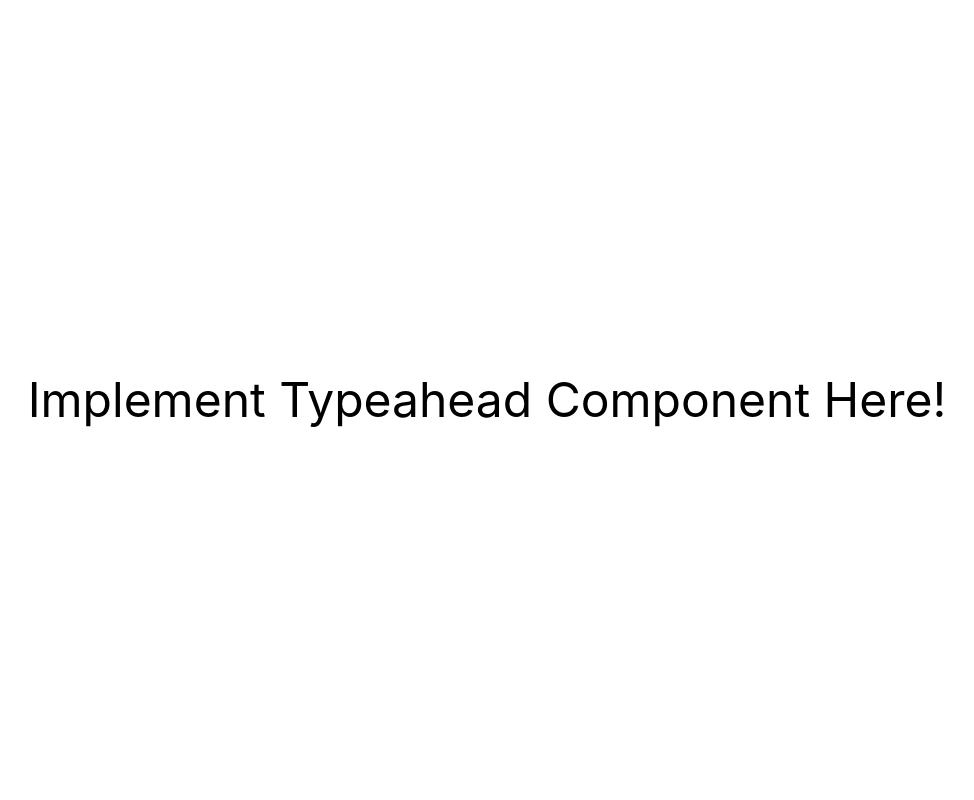
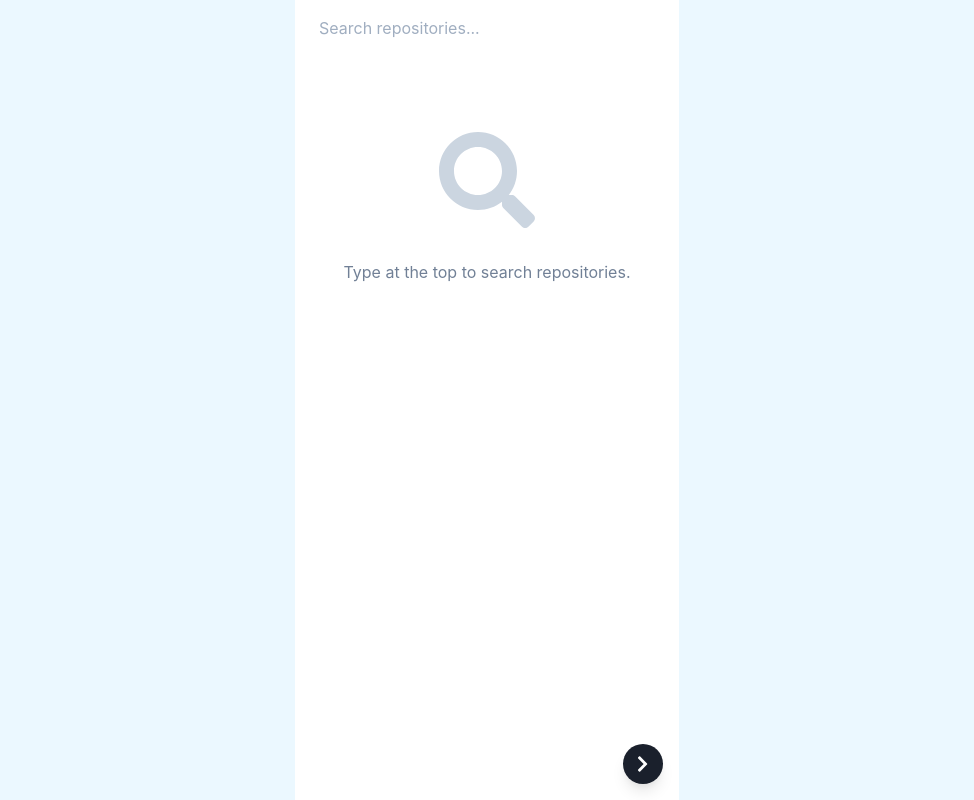
Before and after one commit to React-in-Thai/react-typeahead-practice, a React (Create React App) app: page / in a window 1280 px wide. Shown: the top 800 px of the page, without its empty margins (153-1127 px from the left). Built offline with nearby package versions, Linux system fonts and the light colour scheme.

Commit message:
add live solution

```diff
--- a/package.json
+++ b/package.json
@@ -50,5 +50,8 @@
       "last 1 firefox version",
       "last 1 safari version"
     ]
+  },
+  "devDependencies": {
+    "ts-jest": "^26.4.3"
   }
 }
--- a/src/App.tsx
+++ b/src/App.tsx
@@ -8,15 +8,12 @@ import Screen from './components/Screen';
 import SearchHelpUI from './components/SearchHelpUI';
 import SearchNoResult from './components/SearchNoResult';
 import Loader from './components/Loader';
+import RepoTypeahead from './solution/RepoTypeahead';
 
 function App() {
   return (
     <div className="App">
-      <div className="min-h-screen">
-        <h1 className="h-full min-h-screen flex items-center justify-center text-5xl">
-          Implement Typeahead Component Here!
-        </h1>
-      </div>
+      <RepoTypeahead />
       <div className="pb-32 bg-gray-200">
         <caption className="text-center font-bold text-gray-500 text-xl block pt-8 pb-16 pointer-events-none">
           List of reusable components
--- a/src/components/Loader.tsx
+++ b/src/components/Loader.tsx
@@ -1,7 +1,7 @@
 import React from 'react';
 
 const Loader = () => (
-  <div className="h-40 animate-pulse rounded-lg bg-gray-300" />
+  <div data-testid="loader" className="h-40 animate-pulse rounded-lg bg-gray-300 my-4" />
 );
 
 export default Loader
--- a/src/components/Repository.tsx
+++ b/src/components/Repository.tsx
@@ -5,14 +5,14 @@ import { faBook, faStar } from "@fortawesome/free-solid-svg-icons";
 
 export type RepositoryProps = {
   title: string;
-  language?: string;
+  language?: string | null;
   owner: {
     name: string;
     avatar: string;
   };
   starCount: number;
   repoUrl: string;
-  homepageUrl?: string;
+  homepageUrl?: string | null;
 };
 
 const Repository = ({
@@ -24,9 +24,15 @@ const Repository = ({
   homepageUrl,
 }: RepositoryProps) => {
   return (
-    <div className="text-left flex items-center shadow-lg bg-gray-200 rounded-lg">
-      <div className="flex-1 rounded-lg bg-white px-4 py-2">
-        <h2 className="text-3xl font-semibold mb-1">
+    <div
+      data-testid="repo-item"
+      className="text-left flex items-center shadow-lg bg-gray-200 rounded-lg"
+    >
+      <div className="flex-1 rounded-lg bg-white px-4 py-2 min-w-0">
+        <h2
+          className="text-3xl font-semibold mb-1 overflow-hidden"
+          style={{ textOverflow: "ellipsis" }}
+        >
           <a
             className="hover:underline"
             href={repoUrl}
@@ -37,13 +43,13 @@ const Repository = ({
           </a>
         </h2>
         <div>
-        <FontAwesomeIcon className="text-gray-600" icon={faStar} /> <span className="inline-block mr-3 text-gray-900">{starCount}</span>
-        {language && (
-          <span className="text-sm inline-block bg-gray-200 text-gray-700 border border-gray-300 rounded px-2 py-px">
-            {language}
-          </span>
-        )}
-
+          <FontAwesomeIcon className="text-gray-600" icon={faStar} />{" "}
+          <span className="inline-block mr-3 text-gray-900">{starCount}</span>
+          {language && (
+            <span className="text-sm inline-block bg-gray-200 text-gray-700 border border-gray-300 rounded px-2 py-px">
+              {language}
+            </span>
+          )}
         </div>
         <div className="mt-3 mb-2 flex items-center gap-2">
           <img
--- a/src/components/Screen.tsx
+++ b/src/components/Screen.tsx
@@ -2,7 +2,7 @@ import React from 'react'
 
 const Screen = ({ children }: React.PropsWithChildren<{}>) => {
   return (
-    <div className="w-full max-w-sm mx-auto min-h-screen bg-white">
+    <div className="w-full max-w-sm mx-auto h-screen overflow-scroll bg-white">
       {children}
     </div>
   )
--- a/src/components/SearchHelpUI.tsx
+++ b/src/components/SearchHelpUI.tsx
@@ -4,7 +4,7 @@ import { faSearch } from "@fortawesome/free-solid-svg-icons";
 
 const SearchHelpUI = () => {
   return (
-    <div className="my-16">
+    <div className="my-16 text-center">
       <FontAwesomeIcon icon={faSearch} size="6x" className="text-gray-400" />
       <p className="my-8 text-gray-600">Type at the top to search repositories.</p>
     </div>
--- a/src/components/SearchNoResult.tsx
+++ b/src/components/SearchNoResult.tsx
@@ -4,7 +4,7 @@ import { faInbox } from "@fortawesome/free-solid-svg-icons";
 
 const SearchNoResult = () => {
   return (
-    <div className="my-16">
+    <div className="my-16 text-center">
       <FontAwesomeIcon icon={faInbox} size="6x" className="text-gray-400" />
       <p className="my-8 text-gray-600">No result found!</p>
     </div>
--- a/src/components/TextInput.tsx
+++ b/src/components/TextInput.tsx
@@ -9,7 +9,7 @@ export type TextInputProps = React.DetailedHTMLProps<
 const TextInput = ({ id, className, ...props }: TextInputProps) => {
   return (
     <>
-      <label htmlFor={id} className="w-0 h-0 overflow-hidden"></label>
+      <label htmlFor={id} className="block w-0 h-0 overflow-hidden">{id}</label>
       <input
         className={cx(
           "border-none px-6 py-4 w-full bg-none outline-none rounded transition-shadow duration-200 focus:shadow-md",
--- a/src/services/searchApi.ts
+++ b/src/services/searchApi.ts
@@ -9,11 +9,14 @@ githubClient.interceptors.response.use(function (response) {
 });
 
 export const searchRepositories = async (
-  repoName: string
+  repoName: string,
+  page: number = 1
 ): Promise<SearchRepositoriesResponse> => {
   return await githubClient.get("/search/repositories", {
     params: {
       q: repoName,
+      per_page: 10,
+      page
     },
   });
 };
@@ -22,6 +25,7 @@ export const searchUsers = async (name: string) => {
   return await githubClient.get("/search/users", {
     params: {
       q: name,
+      per_page: 10
     },
   });
 };
--- a/src/solution/RepoTypeahead.tsx
+++ b/src/solution/RepoTypeahead.tsx
@@ -1,7 +1,85 @@
-import React from 'react'
+import React, { useEffect, useState } from "react";
+import { FontAwesomeIcon } from "@fortawesome/react-fontawesome";
+import { faChevronRight } from "@fortawesome/free-solid-svg-icons";
+import Screen from "../components/Screen";
+import TextInput from "../components/TextInput";
+import Repository from "../components/Repository";
+import SearchHelpUI from "../components/SearchHelpUI";
+import Loader from "../components/Loader";
+import SearchNoResult from "../components/SearchNoResult";
+import { searchRepositories } from "../services/searchApi";
+import useSWR from "swr";
 
-const RepoTypeahead = () => (
-  <div></div>
-)
+const useDebounceValue = (value: string) => {
+  const [debouncedValue, setDeValue] = useState(value);
+  useEffect(() => {
+    const timeout = setTimeout(() => {
+      setDeValue(value);
+    }, 300);
+    return () => clearTimeout(timeout);
+  }, [value]);
+  return debouncedValue;
+};
 
-export default RepoTypeahead
+const useNextPage = (text: string, page: number) => {
+  useSWR(text ? [text, page + 1] : null, searchRepositories);
+};
+
+const RepoTypeahead = () => {
+  const [text, setText] = useState("");
+  const [page, setPage] = useState(1);
+  const finalText = useDebounceValue(text);
+  const { data, isValidating } = useSWR(
+    finalText ? [finalText, page] : null,
+    searchRepositories
+  );
+  useNextPage(finalText, page);
+  return (
+    <div className="bg-blue-100">
+      <div className="h-full relative max-w-sm mx-auto">
+        <button
+          onClick={() => setPage(p => p + 1)}
+          className="flex items-center justify-center absolute w-10 h-10 rounded-full bg-gray-900 hover:bg-gray-800 shadow-lg text-white"
+          style={{ bottom: 16, right: 16 }}
+        >
+          <FontAwesomeIcon icon={faChevronRight} className="text-lg" />
+        </button>
+        <Screen>
+          <TextInput
+            value={text}
+            onChange={(e) => setText(e.target.value)}
+            id="search-input"
+            placeholder="Search repositories..."
+          />
+          <div className="h-3" />
+          {data && data.items.length === 0 && <SearchNoResult />}
+          {!data && !isValidating && <SearchHelpUI />}
+          <div className="mx-3">
+            {!data &&
+              isValidating &&
+              React.Children.toArray([...Array(5).fill(<Loader />)])}
+            {data &&
+              data.items.map((item) => (
+                <React.Fragment key={item.id}>
+                  <Repository
+                    owner={{
+                      name: item.owner.login,
+                      avatar: item.owner.avatar_url,
+                    }}
+                    repoUrl={item.url}
+                    starCount={item.stargazers_count}
+                    title={item.full_name}
+                    homepageUrl={item.homepage}
+                    language={item.language}
+                  />
+                  <div className="my-4" />
+                </React.Fragment>
+              ))}
+          </div>
+        </Screen>
+      </div>
+    </div>
+  );
+};
+
+export default RepoTypeahead;
```
Also changed, not shown: src/services/types.ts (+4 -4 lines), 2 other files (tests, documents, lock files or other folders).
